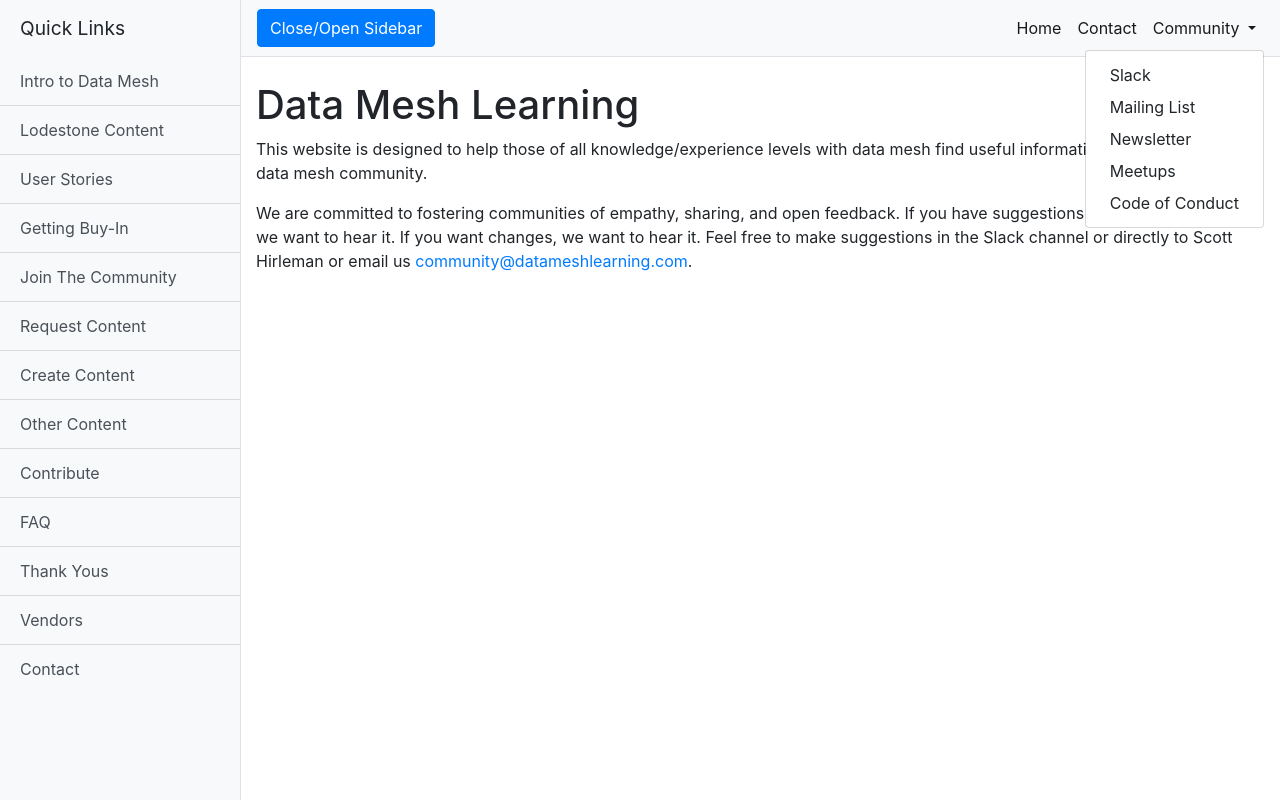
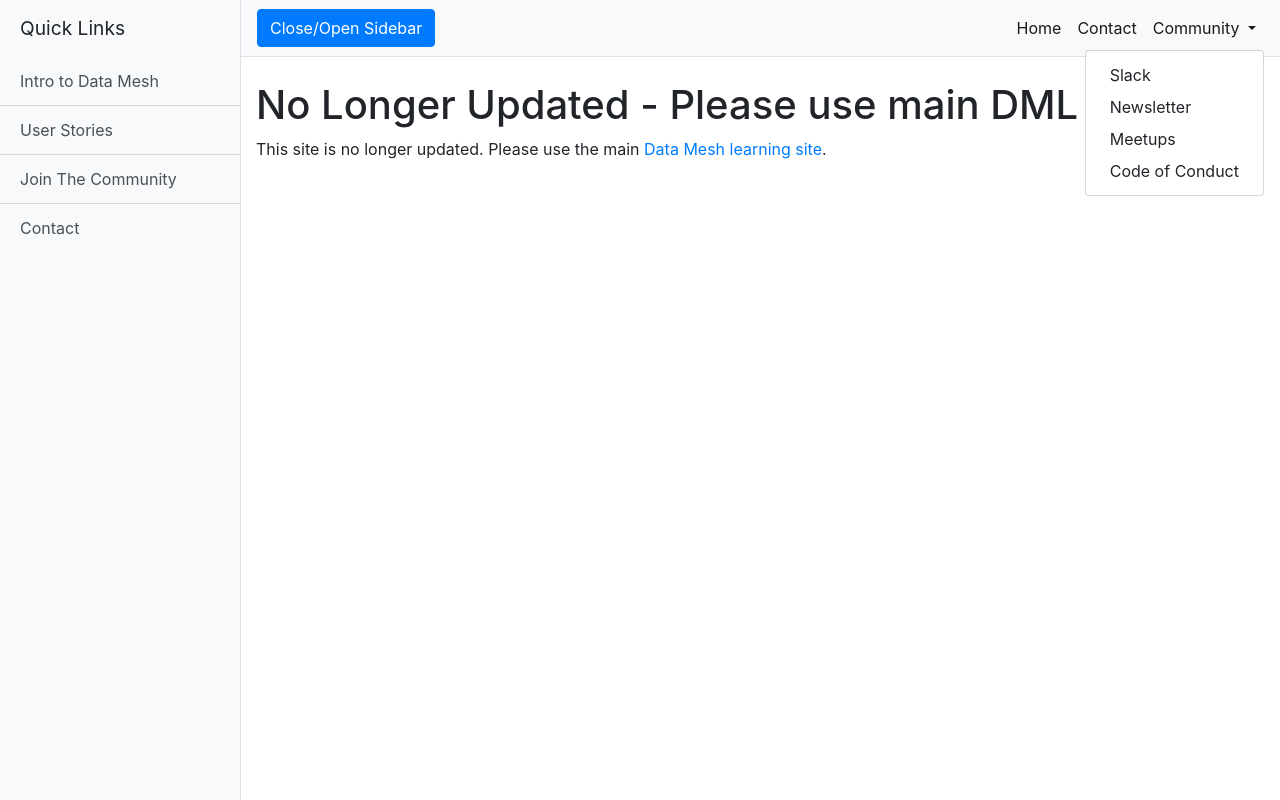
Before and after one commit to datameshlearning/datameshlearning.github.io, a website: page index.html in a window 1280 px wide. Both pictures are taken after a click on the button "Community". Drawn offline with Linux system fonts and the light colour scheme.

Commit message:
Update index.html

```diff
--- a/index.html
+++ b/index.html
@@ -8,7 +8,7 @@
   <meta name="description" content="">
   <meta name="author" content="">
 
-  <title>Data Mesh Learning - Your Data Mesh Resource </title>
+  <title>Create Data Mesh Content - Data Mesh Learning</title>
 
   <!-- Bootstrap core CSS -->
   <link href="vendor/bootstrap/css/bootstrap.min.css" rel="stylesheet">
@@ -26,19 +26,10 @@
     <div class="bg-light border-right" id="sidebar-wrapper">
       <div class="sidebar-heading">Quick Links</div>
       <div class="list-group list-group-flush">
-        <a href="https://datameshlearning.github.io/intro-to-data-mesh/" class="list-group-item list-group-item-action bg-light">Intro to Data Mesh</a>
-        <a href="https://datameshlearning.github.io/lodestone-content/" class="list-group-item list-group-item-action bg-light">Lodestone Content</a>
-        <a href="https://datameshlearning.github.io/user-stories/" class="list-group-item list-group-item-action bg-light">User Stories</a>
-        <a href="https://datameshlearning.github.io/getting-buy-in/" class="list-group-item list-group-item-action bg-light">Getting Buy-In</a>
-        <a href="https://datameshlearning.github.io/join-the-community/" class="list-group-item list-group-item-action bg-light">Join The Community</a>
-        <a href="https://datameshlearning.github.io/request-content/" class="list-group-item list-group-item-action bg-light">Request Content</a>
-        <a href="https://datameshlearning.github.io/create-content/" class="list-group-item list-group-item-action bg-light">Create Content</a>
-        <a href="https://datameshlearning.github.io/other-content/" class="list-group-item list-group-item-action bg-light">Other Content</a>
-        <a href="https://datameshlearning.github.io/contribute/" class="list-group-item list-group-item-action bg-light">Contribute</a>
-        <a href="https://datameshlearning.github.io/faq/" class="list-group-item list-group-item-action bg-light">FAQ</a>
-        <a href="https://datameshlearning.github.io/thank-yous/" class="list-group-item list-group-item-action bg-light">Thank Yous</a>
-        <a href="https://datameshlearning.github.io/vendors/" class="list-group-item list-group-item-action bg-light">Vendors</a>
-        <a href="https://datameshlearning.github.io/contact/" class="list-group-item list-group-item-action bg-light">Contact</a>
+        <a href="https://datameshlearning.com/intro-to-data-mesh/" class="list-group-item list-group-item-action bg-light">Intro to Data Mesh</a>
+        <a href="https://datameshlearning.com/user-stories/" class="list-group-item list-group-item-action bg-light">User Stories</a>
+        <a href="https://datameshlearning.com/community/" class="list-group-item list-group-item-action bg-light">Join The Community</a>
+        <a href="https://datameshlearning.com/about-and-contact-us/" class="list-group-item list-group-item-action bg-light">Contact</a>
       </div>
     </div>
     <!-- /#sidebar-wrapper -->
@@ -59,7 +50,7 @@
               <a class="nav-link" href="https://datameshlearning.github.io/">Home <span class="sr-only">(current)</span></a>
             </li>
             <li class="nav-item active">
-              <a class="nav-link" href="https://datameshlearning.github.io/contact/">Contact</a>
+              <a class="nav-link" href="https://datameshlearning.com/about-and-contact-us/">Contact</a>
             </li>
             <li class="nav-item dropdown active">
               <a class="nav-link dropdown-toggle" href="#" id="navbarDropdown" role="button" data-toggle="dropdown" aria-haspopup="true" aria-expanded="false">
@@ -67,10 +58,9 @@
               </a>
               <div class="dropdown-menu dropdown-menu-right" aria-labelledby="navbarDropdown">
                 <a class="dropdown-item" href="https://launchpass.com/data-mesh-learning">Slack</a>
-                <a class="dropdown-item" href="https://datameshlearning.github.io/mailing-list/">Mailing List</a>
-                <a class="dropdown-item" href="https://datameshlearning.github.io/newsletter/">Newsletter</a>
-                <a class="dropdown-item" href="https://datameshlearning.github.io/meetups/">Meetups</a>
-                <a class="dropdown-item" href="https://datameshlearning.github.io/code-of-conduct/">Code of Conduct</a>
+                <a class="dropdown-item" href="https://datameshlearning.substack.com/">Newsletter</a>
+                <a class="dropdown-item" href="https://www.meetup.com/data-mesh-learning-meetup-global/">Meetups</a>
+                <a class="dropdown-item" href="https://datameshlearning.com/code-of-conduct/">Code of Conduct</a>
              </div>
             </li>
           </ul>
@@ -78,10 +68,8 @@
       </nav>
 
       <div class="container-fluid">
-        <h1 class="mt-4">Data Mesh Learning</h1>
-        <p>This website is designed to help those of all knowledge/experience levels with data mesh find useful information and join the growing data mesh community.</p>
-        <p>We are committed to fostering communities of empathy, sharing, and open feedback. If you have suggestions for additional content, we want to hear it. If you want changes, we want to hear it. Feel free to make suggestions in the Slack channel or directly to Scott Hirleman or email us <a href="mailto:community@datameshlearning.com">community@datameshlearning.com</a>.</p>
-        <p></p>
+        <h1 class="mt-4">No Longer Updated - Please use main DML site</h1>
+        <p>This site is no longer updated. Please use the main <a href="https://datameshlearning.com/">Data Mesh learning site</a>.</p>
       </div>
     </div>
     <!-- /#page-content-wrapper -->
```
